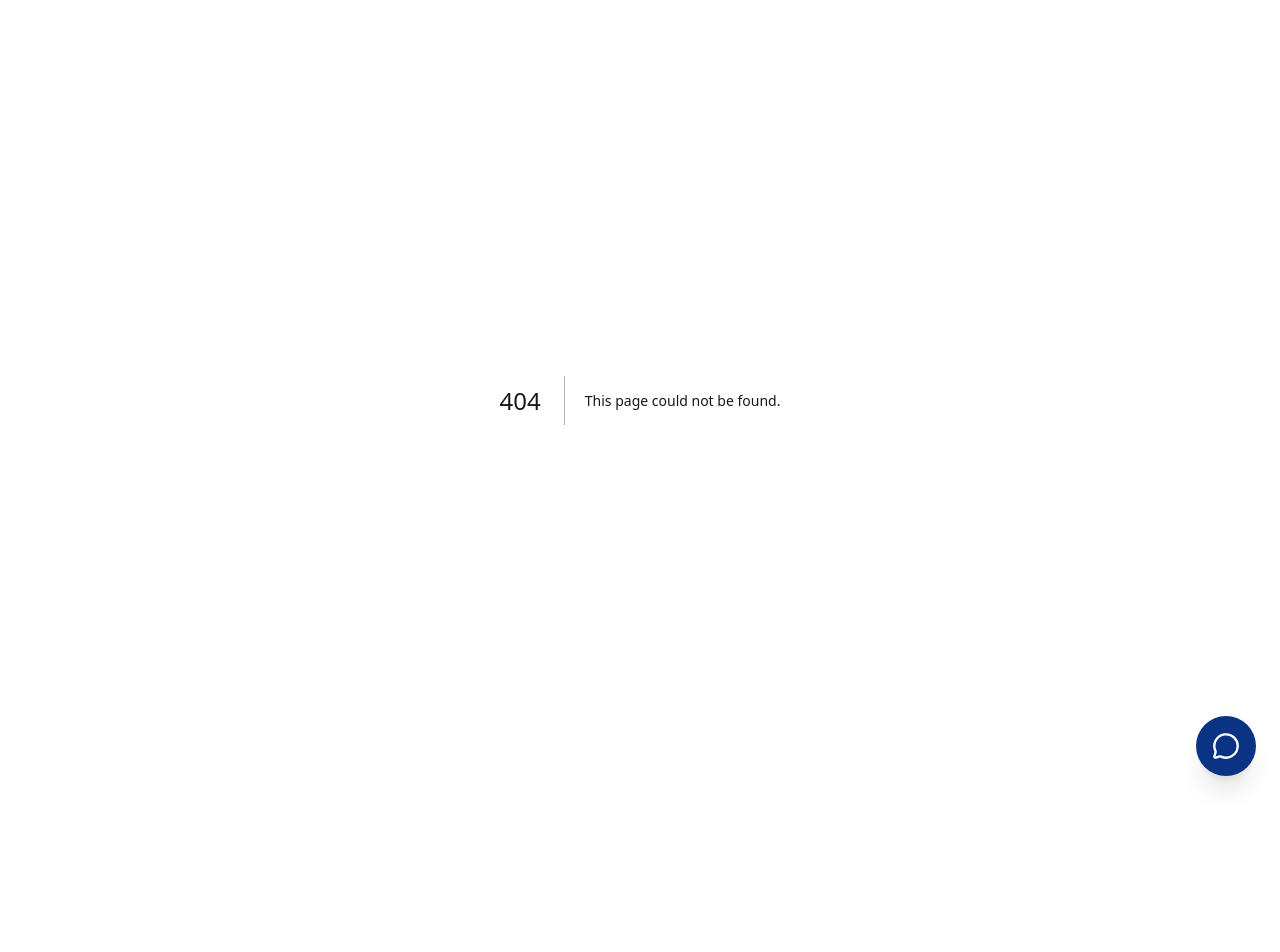
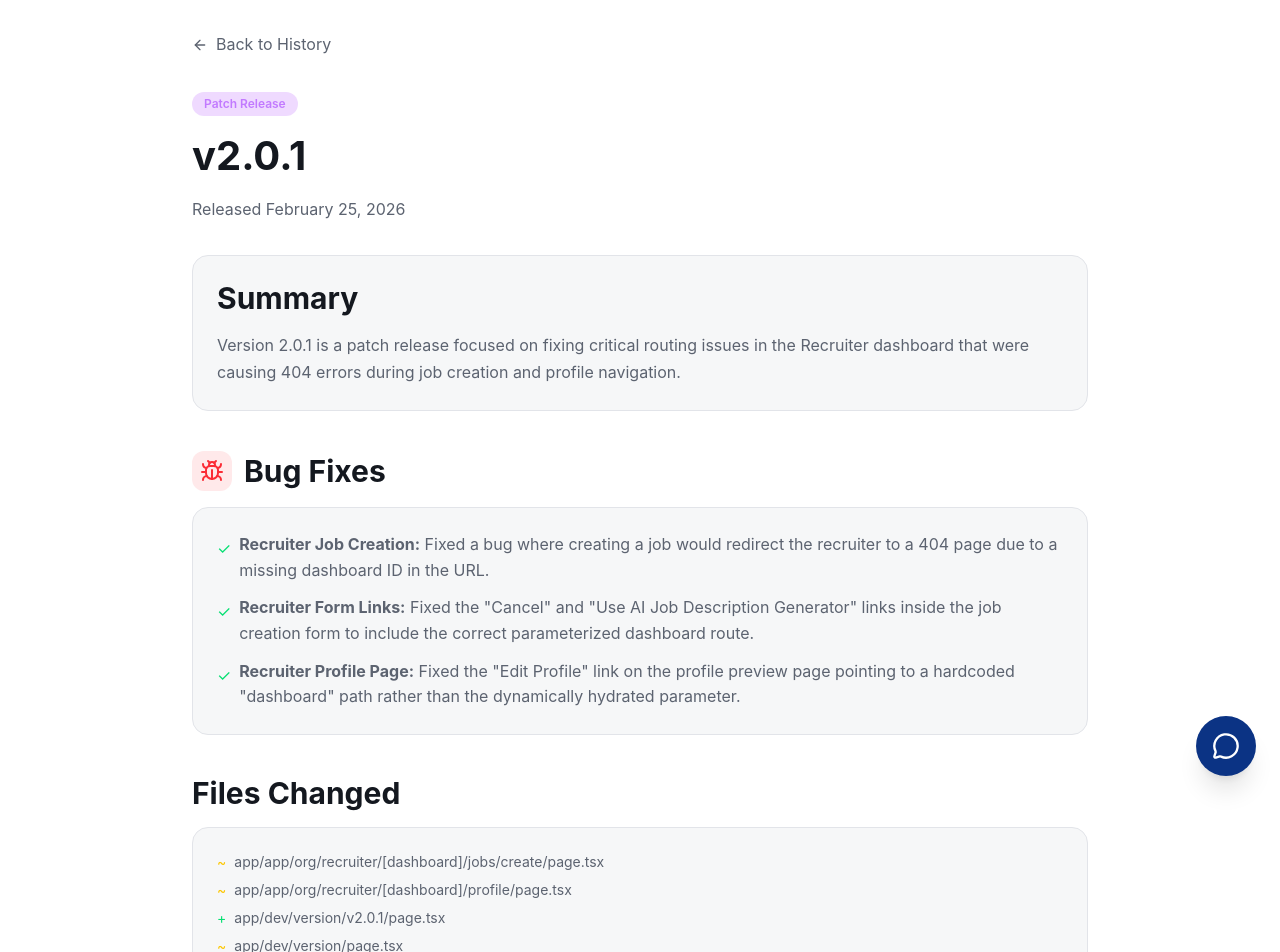
Before and after one commit to firstlady-glitch/SWIFT-AI-RECRUIT, a Next.js app: page /dev/version/v2.0.1 in a window 1280 px wide. Before the commit this address had no page. Shown: the top 952 px of the page. Before the commit the page ends 800 px from the top, so only its background shows below. Built offline with nearby package versions, Linux system fonts and the light colour scheme.

Commit message:
fix: Correct hardcoded routing in the recruiter dashboard for job creation and profile navigation.

```diff
--- a/app/app/org/recruiter/[dashboard]/jobs/create/page.tsx
+++ b/app/app/org/recruiter/[dashboard]/jobs/create/page.tsx
@@ -1,7 +1,7 @@
 'use client';
 
 import { useState } from 'react';
-import { useRouter } from 'next/navigation';
+import { useParams, useRouter } from 'next/navigation';
 import { createClient } from '@/lib/supabase/client';
 import { ErrorState } from '@/components/ui/ErrorState';
 import { Plus, X, ExternalLink, FileText, ArrowRight } from 'lucide-react';
@@ -9,6 +9,7 @@ import Link from 'next/link';
 
 export default function RecruiterCreateJobPage() {
     const router = useRouter();
+    const params = useParams();
     const [isSubmitting, setIsSubmitting] = useState(false);
     const [error, setError] = useState<string | null>(null);
 
@@ -67,7 +68,7 @@ export default function RecruiterCreateJobPage() {
             if (error) throw error;
 
             console.log('[RecruiterCreateJob] Created job:', data.id);
-            router.push(`/app/org/recruiter/jobs/${data.id}`);
+            router.push(`/app/org/recruiter/${params.dashboard}/jobs/${data.id}`);
 
         } catch (err: any) {
             console.error('[RecruiterCreateJob] Error:', err);
@@ -188,7 +189,7 @@ export default function RecruiterCreateJobPage() {
                                 />
                                 <div className="mt-2">
                                     <Link
-                                        href="/app/org/recruiter/dashboard/tools/job-description"
+                                        href={`/app/org/recruiter/${params.dashboard}/tools/job-description`}
                                         className="text-sm text-[var(--accent-orange)] hover:underline flex items-center gap-1"
                                     >
                                         <ArrowRight className="w-4 h-4" />
@@ -295,7 +296,7 @@ export default function RecruiterCreateJobPage() {
 
                     <div className="flex justify-end gap-4">
                         <Link
-                            href="/app/org/recruiter/marketplace"
+                            href={`/app/org/recruiter/${params.dashboard}/marketplace`}
                             className="btn border border-[var(--border)] hover:bg-[var(--background-secondary)] px-6 py-3"
                         >
                             Cancel
--- a/app/app/org/recruiter/[dashboard]/profile/page.tsx
+++ b/app/app/org/recruiter/[dashboard]/profile/page.tsx
@@ -1,7 +1,7 @@
 'use client';
 
 import { useState, useEffect } from 'react';
-import { useRouter } from 'next/navigation';
+import { useRouter, useParams } from 'next/navigation';
 import { createClient } from '@/lib/supabase/client';
 import { LoadingState } from '@/components/ui/LoadingState';
 import { ErrorState } from '@/components/ui/ErrorState';
@@ -10,6 +10,7 @@ import Link from 'next/link';
 
 export default function RecruiterProfilePage() {
     const router = useRouter();
+    const params = useParams();
     const [profile, setProfile] = useState<any>(null);
     const [isLoading, setIsLoading] = useState(true);
     const [error, setError] = useState<string | null>(null);
@@ -52,7 +53,7 @@ export default function RecruiterProfilePage() {
                 <div className="flex justify-between items-center mb-6">
                     <h1 className="text-2xl font-bold">My Profile Preview</h1>
                     <Link
-                        href={`/app/org/recruiter/dashboard/settings`}
+                        href={`/app/org/recruiter/${params.dashboard}/settings`}
                         className="btn border border-[var(--border)] hover:bg-[var(--border)] flex items-center gap-2"
                     >
                         <Edit className="w-4 h-4" /> Edit Profile
--- a/app/dev/version/page.tsx
+++ b/app/dev/version/page.tsx
@@ -2,6 +2,14 @@ import Link from "next/link";
 import { ArrowLeft } from "lucide-react";
 
 const versions = [
+    {
+        version: "v2.0.1",
+        date: "February 25, 2026",
+        tag: "Patch",
+        tagColor: "purple",
+        summary: "Fixed hardcoded routing bugs in the Recruiter dashboard leading to 404 errors (Job Creation and Profile navigation).",
+        href: "/dev/version/v2.0.1"
+    },
     {
         version: "v2.0.0",
         date: "January 24, 2026",
--- /dev/null
+++ b/app/dev/version/v2.0.1/page.tsx
@@ -0,0 +1,75 @@
+import Link from "next/link";
+import { ArrowLeft, Bug } from "lucide-react";
+
+export default function Version2_0_1() {
+    return (
+        <div className="min-h-screen bg-[var(--background)] p-8 font-sans text-[var(--foreground)]">
+            <div className="max-w-4xl mx-auto">
+                <Link
+                    href="/dev/version"
+                    className="inline-flex items-center gap-2 text-[var(--foreground-secondary)] hover:text-[var(--primary-blue)] transition-colors mb-8"
+                >
+                    <ArrowLeft className="w-4 h-4" />
+                    Back to History
+                </Link>
+
+                <div className="mb-8">
+                    <span className="inline-block px-3 py-1 text-xs font-semibold bg-purple-500/20 text-purple-400 rounded-full mb-4">
+                        Patch Release
+                    </span>
+                    <h1 className="text-4xl font-bold mb-4">v2.0.1</h1>
+                    <p className="text-[var(--foreground-secondary)]">Released February 25, 2026</p>
+                </div>
+
+                <div className="space-y-10">
+                    {/* Summary */}
+                    <section className="bg-[var(--background-secondary)] border border-[var(--border)] rounded-xl p-6">
+                        <h2 className="text-2xl font-semibold mb-4 text-[var(--foreground)]">Summary</h2>
+                        <p className="text-[var(--foreground-secondary)] leading-relaxed">
+                            Version 2.0.1 is a patch release focused on fixing critical routing issues in the Recruiter dashboard that were causing 404 errors during job creation and profile navigation.
+                        </p>
+                    </section>
+
+                    {/* Bug Fixes */}
+                    <section>
+                        <div className="flex items-center gap-3 mb-4">
+                            <div className="p-2 bg-red-500/10 rounded-lg">
+                                <Bug className="w-6 h-6 text-red-500" />
+                            </div>
+                            <h2 className="text-2xl font-semibold text-[var(--foreground)]">Bug Fixes</h2>
+                        </div>
+                        <div className="bg-[var(--background-secondary)] border border-[var(--border)] rounded-xl p-6">
+                            <ul className="space-y-3 text-[var(--foreground-secondary)]">
+                                <li className="flex items-start gap-2">
+                                    <span className="text-green-400 mt-1">✓</span>
+                                    <span><strong>Recruiter Job Creation:</strong> Fixed a bug where creating a job would redirect the recruiter to a 404 page due to a missing dashboard ID in the URL.</span>
+                                </li>
+                                <li className="flex items-start gap-2">
+                                    <span className="text-green-400 mt-1">✓</span>
+                                    <span><strong>Recruiter Form Links:</strong> Fixed the "Cancel" and "Use AI Job Description Generator" links inside the job creation form to include the correct parameterized dashboard route.</span>
+                                </li>
+                                <li className="flex items-start gap-2">
+                                    <span className="text-green-400 mt-1">✓</span>
+                                    <span><strong>Recruiter Profile Page:</strong> Fixed the "Edit Profile" link on the profile preview page pointing to a hardcoded "dashboard" path rather than the dynamically hydrated parameter.</span>
+                                </li>
+                            </ul>
+                        </div>
+                    </section>
+
+                    {/* Files Changed */}
+                    <section>
+                        <h2 className="text-2xl font-semibold mb-4 text-[var(--foreground)]">Files Changed</h2>
+                        <div className="bg-[var(--background-secondary)] border border-[var(--border)] rounded-xl p-6">
+                            <div className="grid gap-2 text-sm font-mono text-[var(--foreground-secondary)]">
+                                <div className="flex items-center gap-2"><span className="text-yellow-400">~</span> app/app/org/recruiter/[dashboard]/jobs/create/page.tsx</div>
+                                <div className="flex items-center gap-2"><span className="text-yellow-400">~</span> app/app/org/recruiter/[dashboard]/profile/page.tsx</div>
+                                <div className="flex items-center gap-2"><span className="text-green-400">+</span> app/dev/version/v2.0.1/page.tsx</div>
+                                <div className="flex items-center gap-2"><span className="text-yellow-400">~</span> app/dev/version/page.tsx</div>
+                            </div>
+                        </div>
+                    </section>
+                </div>
+            </div>
+        </div>
+    );
+}
--- a/package.json
+++ b/package.json
@@ -1,6 +1,6 @@
 {
   "name": "swift-ai-recruit",
-  "version": "2.0.0",
+  "version": "2.0.1",
   "private": true,
   "scripts": {
     "dev": "next dev",
```
